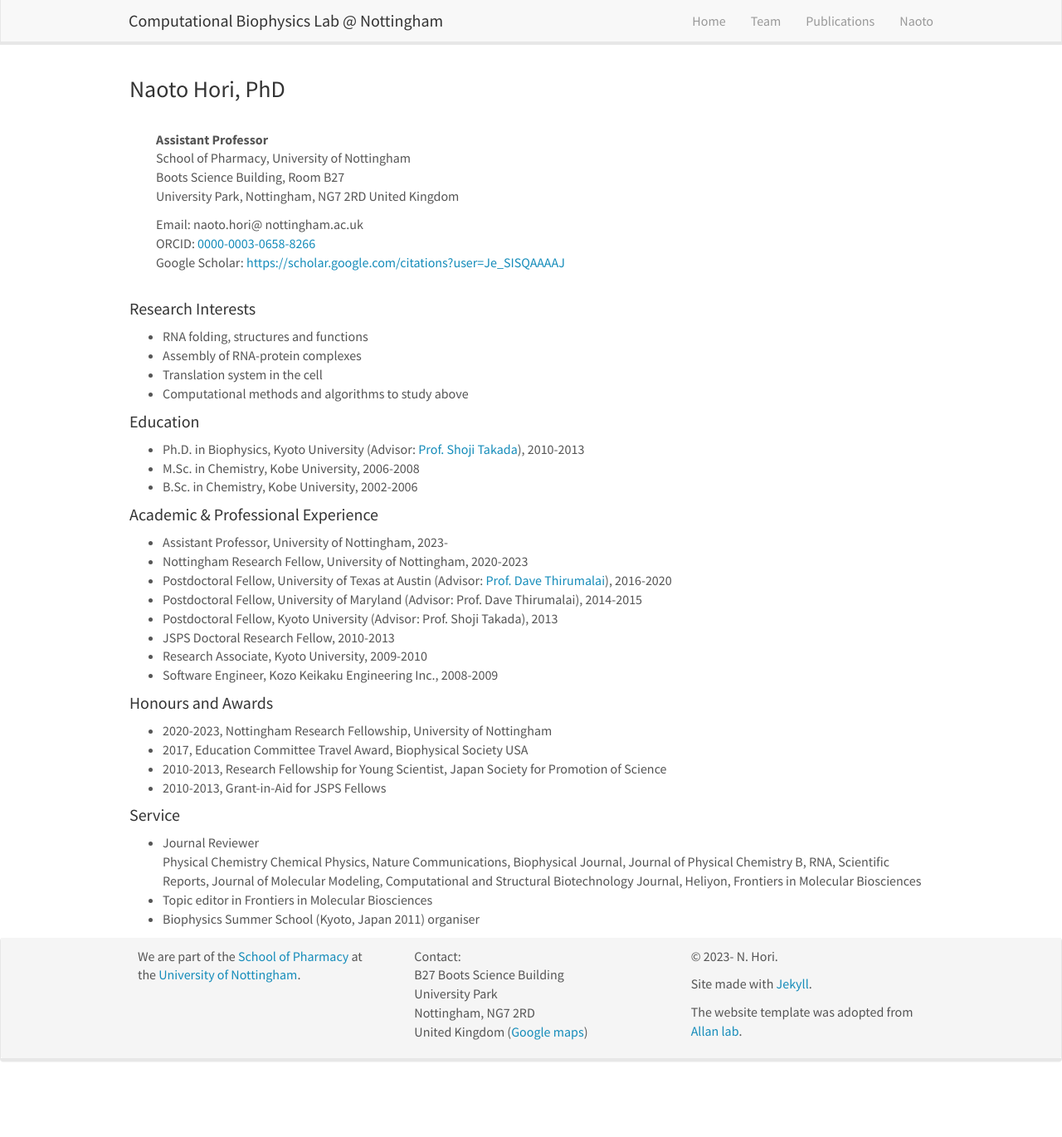
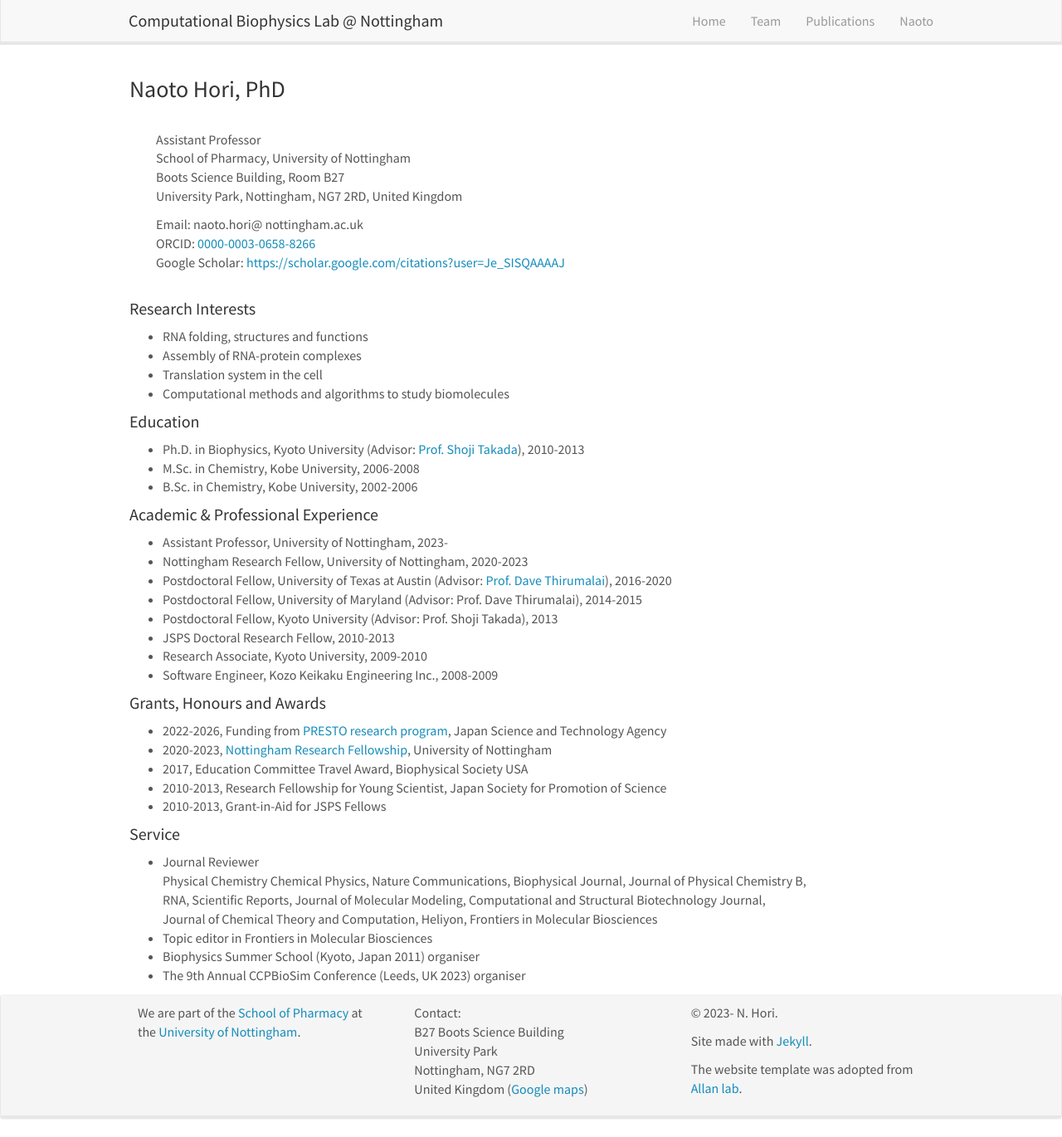
Before and after one commit to Hori-Lab/hori-lab.github.io, a Jekyll site: the page built from _pages/naotohori.md, in a window 1280 px wide and 1370 px high. Shown: the whole window at 83% size. Built offline with Jekyll 4.4.1, drawn with Linux system fonts in a browser that asks for light colours; nearby versions of some CDN libraries.

```diff
--- a/_pages/naotohori.md
+++ b/_pages/naotohori.md
@@ -9,10 +9,10 @@ permalink: /naotohori/
 ### Naoto Hori, PhD
 
 <br/>
-&ensp;&ensp;&ensp;&ensp;**Assistant Professor**
+&ensp;&ensp;&ensp;&ensp;Assistant Professor
 &ensp;&ensp;&ensp;&ensp;School of Pharmacy, University of Nottingham
 &ensp;&ensp;&ensp;&ensp;Boots Science Building, Room B27
-&ensp;&ensp;&ensp;&ensp;University Park, Nottingham, NG7 2RD United Kingdom
+&ensp;&ensp;&ensp;&ensp;University Park, Nottingham, NG7 2RD, United Kingdom
 
 &ensp;&ensp;&ensp;&ensp;Email: naoto.hori@ nottingham.ac.uk
 &ensp;&ensp;&ensp;&ensp;ORCID: [0000-0003-0658-8266](https://orcid.org/0000-0003-0658-8266)
@@ -24,7 +24,7 @@ permalink: /naotohori/
  + RNA folding, structures and functions
  + Assembly of RNA-protein complexes
  + Translation system in the cell
- + Computational methods and algorithms to study above
+ + Computational methods and algorithms to study biomolecules
 
 #### Education
 
@@ -44,15 +44,19 @@ permalink: /naotohori/
  + Software Engineer, Kozo Keikaku Engineering Inc., 2008-2009
 
 
-#### Honours and Awards
+#### Grants, Honours and Awards
 
- + 2020-2023, Nottingham Research Fellowship, University of Nottingham
+ + 2022-2026, Funding from [PRESTO research program](https://www.jst.go.jp/kisoken/presto/en/project/1112098/1112098_2022.html), Japan Science and Technology Agency
+ + 2020-2023, [Nottingham Research Fellowship](https://www.nottingham.ac.uk/research/researchwithus/fellowships/nottingham-research.aspx), University of Nottingham
  + 2017, Education Committee Travel Award, Biophysical Society USA
  + 2010-2013, Research Fellowship for Young Scientist, Japan Society for Promotion of Science
  + 2010-2013, Grant-in-Aid for JSPS Fellows
 
 #### Service
  + Journal Reviewer
-Physical Chemistry Chemical Physics, Nature Communications, Biophysical Journal, Journal of Physical Chemistry B, RNA, Scientific Reports, Journal of Molecular Modeling, Computational and Structural Biotechnology Journal, Heliyon, Frontiers in Molecular Biosciences
+Physical Chemistry Chemical Physics, Nature Communications, Biophysical Journal, Journal of Physical Chemistry B,
+RNA, Scientific Reports, Journal of Molecular Modeling, Computational and Structural Biotechnology Journal,
+Journal of Chemical Theory and Computation, Heliyon, Frontiers in Molecular Biosciences
  + Topic editor in Frontiers in Molecular Biosciences
  + Biophysics Summer School (Kyoto, Japan 2011) organiser
+ + The 9th Annual CCPBioSim Conference (Leeds, UK 2023) organiser
```
Also changed, not shown: _data/news.yml (+15 -10 lines), _data/publist.yml (+21 -7 lines), _includes/news.html (deleted, +0 -12 lines), _layouts/allnews.html (added, +14 -0 lines), _layouts/homelay.html (+10 -1 lines), _pages/allnews.md (+1 -8 lines), _pages/publications.md (+15 -5 lines), images/pubpic/23AzoKinetics.png (added).
